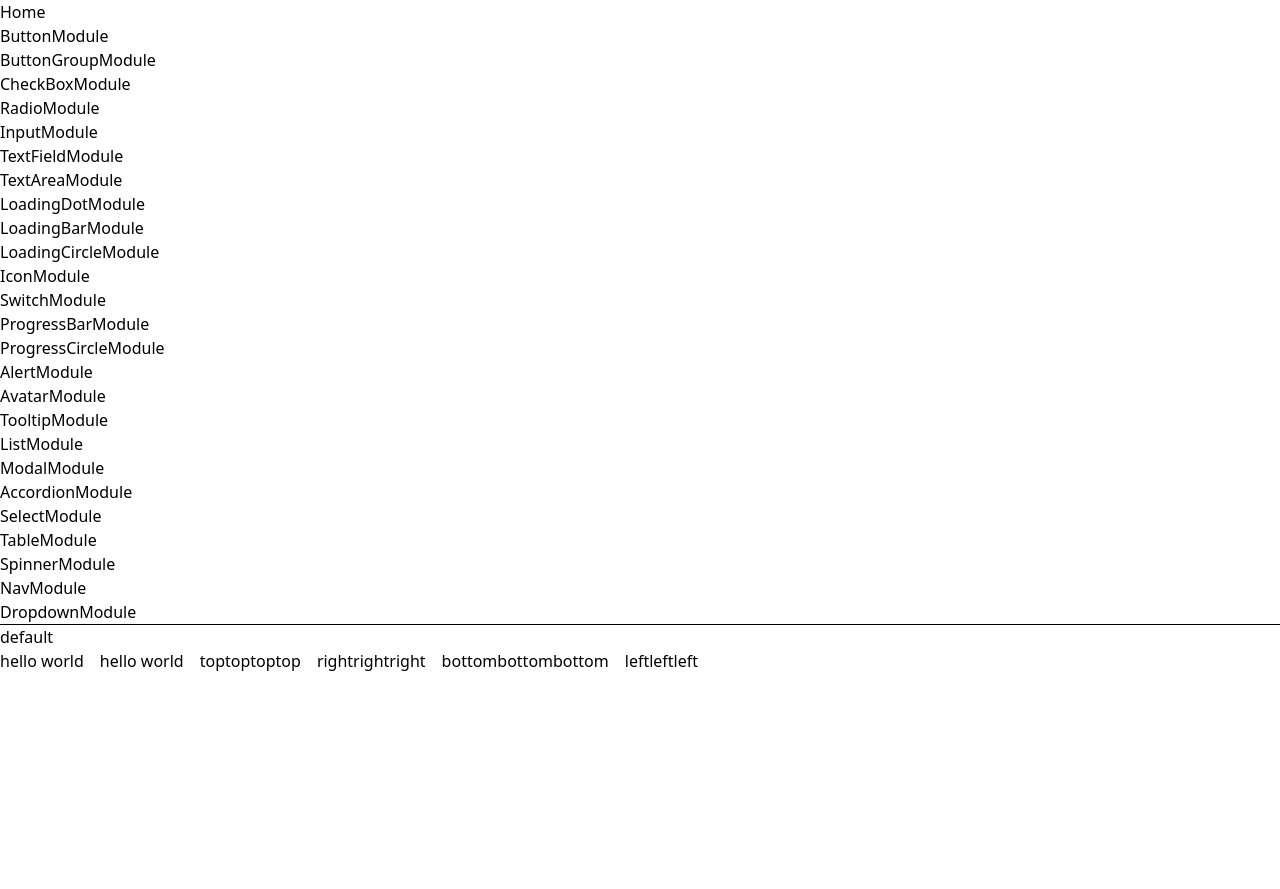
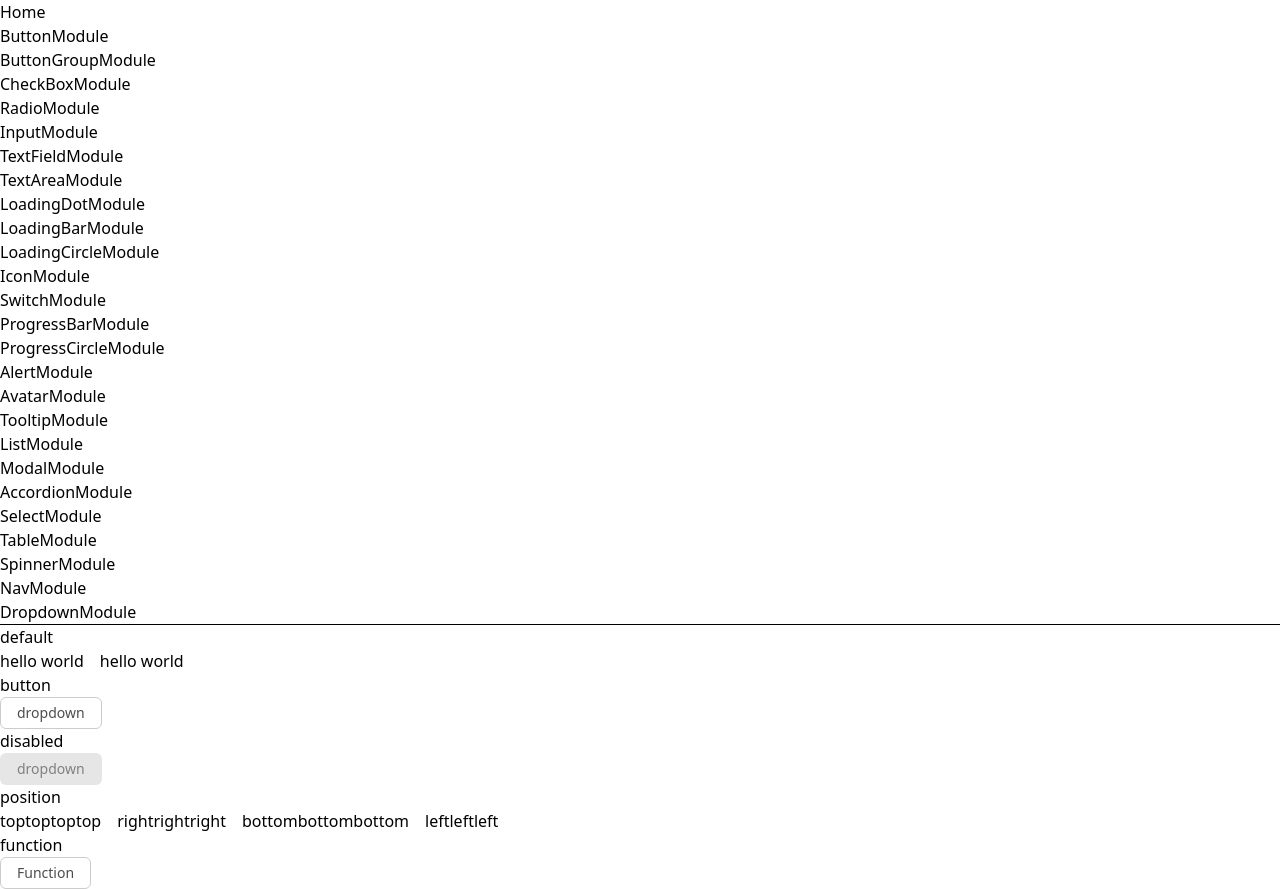
Before and after one commit to yyonggithub/ts-react-tailwind, a React (Create React App) app: page /DropdownModule in a window 1280 px wide. Before the commit the page ends 800 px from the top, so only its background shows below. Built offline with nearby package versions, Linux system fonts and the light colour scheme; the HTML template or start-up script is replaced by a standard one.

Commit message:
feat: optimize dropdown#2

```diff
--- a/src/components/dropdown/dropdown-content/index.tsx
+++ b/src/components/dropdown/dropdown-content/index.tsx
@@ -1,5 +1,6 @@
 import React, { FC, useContext, CSSProperties, useMemo } from "react";
 import classnames from "classnames";
+import { CSSTransition } from "react-transition-group";
 import { classnamesType } from "../../../interface";
 import { DropdownContext } from "../dropdown";
 import "./style.scss";
@@ -12,21 +13,21 @@ const defaultProps = {};
 
 const DropdownContent: FC<DropdownContentProps> = (props) => {
   const { children, className, ...restProps } = props;
-  const { isOpen, position, rect } = useContext(DropdownContext);
+  const { isOpen, position, rect, offset } = useContext(DropdownContext);
   const classes = classnames(
     "Dropdown__content absolute dropdown-content",
     "w-auto bg-body border border-normal left-0 overflow-hidden rounded-md shadow-lg z-dropdown",
-    className,
-    `dropdown-content-${position}`
+    "min-w-max-content",
+    className
   );
-  const offset = 5;
 
   const style = useMemo(() => {
     let style: CSSProperties;
     switch (position) {
       case "top":
         style = {
-          top: `${-offset}px`,
+          top: `-${offset}px`,
+          transform: `translateY(-100%)`,
         };
         break;
       case "right":
@@ -40,6 +41,7 @@ const DropdownContent: FC<DropdownContentProps> = (props) => {
         style = {
           top: "0px",
           left: `-${offset}px`,
+          transform: `translateX(-100%)`,
         };
         break;
       case "bottom":
--- /dev/null
+++ b/src/components/dropdown/dropdown-divider/index.tsx
@@ -0,0 +1,20 @@
+import React, { FC } from "react";
+import classnames from "classnames";
+import { classnamesType } from "../../../interface";
+
+type DropdownDividerProps = {
+  className: classnamesType;
+} & Partial<typeof defaultProps>;
+
+const defaultProps = {};
+
+const DropdownDivider: FC<DropdownDividerProps> = (props) => {
+  const { children, className, ...restProps } = props;
+  const classes = classnames("Dropdown__divider", className);
+  return <div className={classes}></div>;
+};
+
+DropdownDivider.defaultProps = defaultProps;
+DropdownDivider.displayName = "DropdownDivider";
+
+export default DropdownDivider;
--- a/src/components/dropdown/dropdown-item/index.tsx
+++ b/src/components/dropdown/dropdown-item/index.tsx
@@ -155,12 +155,12 @@ const DropdownItem: FC<DropdownItemProps> = (props) => {
       className={classes}
       role={"link"}
       tabIndex={tabindex}
-      {...restProps}
       onClick={handleClick}
       onBlur={handleBlur}
       onFocus={handleFocus}
       onMouseLeave={handleMouseLeave}
       onMouseEnter={handleMouseEnter}
+      {...restProps}
     >
       {children}
     </li>
--- a/src/components/dropdown/dropdown-trigger/index.tsx
+++ b/src/components/dropdown/dropdown-trigger/index.tsx
@@ -19,7 +19,6 @@ const DropdownTrigger: FC<DropdownTriggerProps> = (props) => {
   });
 
   const handleClick: MouseEventHandler<HTMLDivElement> = (e) => {
-    if (disabled) return;
     if (handleOpen) {
       handleOpen(!isOpen);
     }
--- a/src/components/dropdown/dropdown.tsx
+++ b/src/components/dropdown/dropdown.tsx
@@ -4,10 +4,13 @@ import React, {
   useState,
   useRef,
   useEffect,
-  MouseEventHandler,
   MouseEvent,
 } from "react";
 import classnames from "classnames";
+import DropdownTrigger from "./dropdown-trigger";
+import DropdownDivider from "./dropdown-divider";
+import DropdownItem from "./dropdown-item";
+import DropdownContent from "./dropdown-content";
 
 type Position = "top" | "right" | "bottom" | "left";
 
@@ -19,9 +22,7 @@ type DropdownProps = {
   horizontalPosition?: string;
   initiallyOpened?: boolean;
   matchTriggerWidth?: string;
-  opened: boolean;
-  onClose?: () => void;
-  onOpen?: () => void;
+  onClick?: (i: number) => void;
   preventScroll?: string;
   renderInPlace?: string;
   verticalPosition?: string;
@@ -29,7 +30,9 @@ type DropdownProps = {
 
 const defaultProps = {
   display: "inline-block",
-  position: "top" as Position,
+  position: "bottom" as Position,
+  offset: 5,
+  opened: false,
 };
 
 interface IDropdownContext {
@@ -41,6 +44,7 @@ interface IDropdownContext {
   handleOpen?: (open: boolean) => void;
   isOpen?: boolean;
   triggerRef?: any;
+  offset?: number;
 }
 
 export const DropdownContext = createContext<IDropdownContext>({
@@ -48,7 +52,14 @@ export const DropdownContext = createContext<IDropdownContext>({
   isOpen: false,
 });
 
-const Dropdown: FC<DropdownProps> = (props) => {
+interface IDropdown extends FC<DropdownProps> {
+  Trigger: typeof DropdownTrigger;
+  Divider: typeof DropdownDivider;
+  Item: typeof DropdownItem;
+  Content: typeof DropdownContent;
+}
+
+const Dropdown: IDropdown = (props) => {
   const {
     children,
     className,
@@ -57,6 +68,8 @@ const Dropdown: FC<DropdownProps> = (props) => {
     disabled,
     opened,
     position,
+    offset,
+    onClick,
     ...restProps
   } = props;
 
@@ -74,23 +87,20 @@ const Dropdown: FC<DropdownProps> = (props) => {
     };
     resetRect();
     window.addEventListener("resize", resetRect);
+
+    const contains = (e: MouseEvent) => {
+      if (
+        !(e.target as HTMLDivElement).className.includes("Dropdown__trigger") &&
+        !disabled &&
+        !triggerRef.current?.contains(e.target as Element)
+      ) {
+        setOpen(false);
+      }
+    };
+    window.addEventListener("click", contains as any);
     return () => {
       window.removeEventListener("resize", resetRect);
-    };
-  }, []);
-
-  useEffect(() => {
-    const contains = (e: MouseEvent) => {
-      if (
-        !(e.target as HTMLDivElement).className.includes("Dropdown__trigger")
-      ) {
-        const have = triggerRef.current?.contains(e.target as Element);
-        setOpen(have ? true : false);
-      }
-    };
-    document.addEventListener("click", contains as any);
-    return () => {
-      document.removeEventListener("click", contains as any);
+      window.removeEventListener("click", contains as any);
     };
   }, []);
 
@@ -102,9 +112,14 @@ const Dropdown: FC<DropdownProps> = (props) => {
 
   const handleSelect = (index: number) => {
     setActive(index);
+    if (onClick) {
+      onClick(index);
+    }
   };
   const handleOpen = (open: boolean) => {
-    setOpen(open);
+    if (!disabled) {
+      setOpen(open);
+    }
   };
 
   const passedContext: IDropdownContext = {
@@ -113,11 +128,12 @@ const Dropdown: FC<DropdownProps> = (props) => {
     position,
     isOpen,
     rect,
+    offset,
     handleOpen,
     handleSelect,
   };
   return (
-    <div className={classes} ref={triggerRef}>
+    <div className={classes} ref={triggerRef} {...restProps}>
       <DropdownContext.Provider value={passedContext}>
         {children}
       </DropdownContext.Provider>
@@ -127,5 +143,9 @@ const Dropdown: FC<DropdownProps> = (props) => {
 
 Dropdown.defaultProps = defaultProps;
 Dropdown.displayName = "Dropdown";
+Dropdown.Trigger = DropdownTrigger;
+Dropdown.Content = DropdownContent;
+Dropdown.Divider = DropdownDivider;
+Dropdown.Item = DropdownItem;
 
 export default Dropdown;
--- a/src/modules/dropdown/index.tsx
+++ b/src/modules/dropdown/index.tsx
@@ -1,17 +1,14 @@
 import React, { FC } from "react";
 import DocGroup from "../../components/doc-group";
 import Dropdown from "../../components/dropdown/dropdown";
-
-import DropdownTrigger from "../../components/dropdown/dropdown-trigger";
-import DropdownItem from "../../components/dropdown/dropdown-item";
-import DropdownContent from "../../components/dropdown/dropdown-content";
+import Button from "../../components/button";
+import Icon from "../../components/icon";
 
 const defaultList = {
   list: [
-    { index: 0, text: "oneadfadsfads" },
-    { index: 1, text: "twoadsfasdf" },
-    { index: 2, text: "threeasdfas" },
-    { index: 3, text: "fourasdfasd" },
+    { index: 0, text: "size-large", icon: "size-large" },
+    { index: 1, text: "size-medium", icon: "size-medium" },
+    { index: 2, text: "size-small", icon: "size-small" },
   ],
 };
 
@@ -20,76 +17,137 @@ const DropdownModule: FC = () => {
     <>
       <DocGroup name="default">
         <Dropdown defaultIndex={0} opened={false}>
-          <DropdownTrigger>hello world</DropdownTrigger>
-          <DropdownContent>
+          <Dropdown.Trigger>hello world</Dropdown.Trigger>
+          <Dropdown.Content>
             {defaultList.list.map((item, index) => {
               return (
-                <DropdownItem index={item.index} key={item.index}>
+                <Dropdown.Item index={item.index} key={item.index}>
                   {item.text}
-                </DropdownItem>
+                </Dropdown.Item>
               );
             })}
-          </DropdownContent>
+          </Dropdown.Content>
         </Dropdown>
         <Dropdown defaultIndex={0} opened={false} disabled>
-          <DropdownTrigger>hello world</DropdownTrigger>
-          <DropdownContent>
+          <Dropdown.Trigger>hello world</Dropdown.Trigger>
+          <Dropdown.Content>
             {defaultList.list.map((item, index) => {
               return (
-                <DropdownItem index={item.index} key={item.index}>
+                <Dropdown.Item index={item.index} key={item.index}>
                   {item.text}
-                </DropdownItem>
+                </Dropdown.Item>
               );
             })}
-          </DropdownContent>
+          </Dropdown.Content>
         </Dropdown>
-        <Dropdown defaultIndex={0} opened={false} position={"top"}>
-          <DropdownTrigger>toptoptoptop</DropdownTrigger>
-          <DropdownContent>
+      </DocGroup>
+      <DocGroup name={"button"}>
+        <Dropdown defaultIndex={0} opened={false}>
+          <Dropdown.Trigger>
+            <Button text={"dropdown"}></Button>
+          </Dropdown.Trigger>
+          <Dropdown.Content>
             {defaultList.list.map((item, index) => {
               return (
-                <DropdownItem index={item.index} key={item.index}>
+                <Dropdown.Item index={item.index} key={item.index}>
+                  <Icon icon={item.icon} className={"m-2"}></Icon>
                   {item.text}
-                </DropdownItem>
+                </Dropdown.Item>
               );
             })}
-          </DropdownContent>
+          </Dropdown.Content>
+        </Dropdown>
+      </DocGroup>
+      <DocGroup name={"disabled"}>
+        <Dropdown defaultIndex={0} disabled>
+          <Dropdown.Trigger>
+            <Button text={"dropdown"} disabled></Button>
+          </Dropdown.Trigger>
+          <Dropdown.Content>
+            {defaultList.list.map((item, index) => {
+              return (
+                <Dropdown.Item index={item.index} key={item.index}>
+                  <Icon icon={item.icon} className={"m-2"}></Icon>
+                  {item.text}
+                </Dropdown.Item>
+              );
+            })}
+          </Dropdown.Content>
+        </Dropdown>
+      </DocGroup>
+      <DocGroup name="position">
+        <Dropdown defaultIndex={0} opened={false} position={"top"}>
+          <Dropdown.Trigger>toptoptoptop</Dropdown.Trigger>
+          <Dropdown.Content>
+            {defaultList.list.map((item, index) => {
+              return (
+                <Dropdown.Item index={item.index} key={item.index}>
+                  {item.text}
+                </Dropdown.Item>
+              );
+            })}
+          </Dropdown.Content>
         </Dropdown>
         <Dropdown defaultIndex={0} opened={false} position={"right"}>
-          <DropdownTrigger>rightrightright</DropdownTrigger>
-          <DropdownContent>
+          <Dropdown.Trigger>rightrightright</Dropdown.Trigger>
+          <Dropdown.Content>
             {defaultList.list.map((item, index) => {
               return (
-                <DropdownItem index={item.index} key={item.index}>
+                <Dropdown.Item index={item.index} key={item.index}>
                   {item.text}
-                </DropdownItem>
+                </Dropdown.Item>
               );
             })}
-          </DropdownContent>
+          </Dropdown.Content>
         </Dropdown>
         <Dropdown defaultIndex={0} opened={false} position={"bottom"}>
-          <DropdownTrigger>bottombottombottom</DropdownTrigger>
-          <DropdownContent>
+          <Dropdown.Trigger>bottombottombottom</Dropdown.Trigger>
+          <Dropdown.Content>
             {defaultList.list.map((item, index) => {
               return (
-                <DropdownItem index={item.index} key={item.index}>
+                <Dropdown.Item index={item.index} key={item.index}>
                   {item.text}
-                </DropdownItem>
+                </Dropdown.Item>
               );
             })}
-          </DropdownContent>
+          </Dropdown.Content>
         </Dropdown>
-        <Dropdown defaultIndex={0} opened={false} position={"left"}>
-          <DropdownTrigger>leftleftleft</DropdownTrigger>
-          <DropdownContent>
+        <Dropdown
+          defaultIndex={0}
+          opened={false}
+          position={"left"}
+          offset={100}
+        >
+          <Dropdown.Trigger>leftleftleft</Dropdown.Trigger>
+          <Dropdown.Content>
             {defaultList.list.map((item, index) => {
               return (
-                <DropdownItem index={item.index} key={item.index}>
+                <Dropdown.Item index={item.index} key={item.index}>
                   {item.text}
-                </DropdownItem>
+                </Dropdown.Item>
               );
             })}
-          </DropdownContent>
+          </Dropdown.Content>
+        </Dropdown>
+      </DocGroup>
+      <DocGroup name="function">
+        <Dropdown
+          onClick={(index: number) => {
+            alert(index);
+          }}
+        >
+          <Dropdown.Trigger>
+            <Button text={"Function"}></Button>
+          </Dropdown.Trigger>
+          <Dropdown.Content>
+            {defaultList.list.map((item, index) => {
+              return (
+                <Dropdown.Item index={item.index} key={item.index} disabled>
+                  {item.text}
+                </Dropdown.Item>
+              );
+            })}
+          </Dropdown.Content>
         </Dropdown>
       </DocGroup>
     </>
```
Also changed, not shown: src/components/dropdown/dropdown-content/style.scss (+37 -9 lines).
